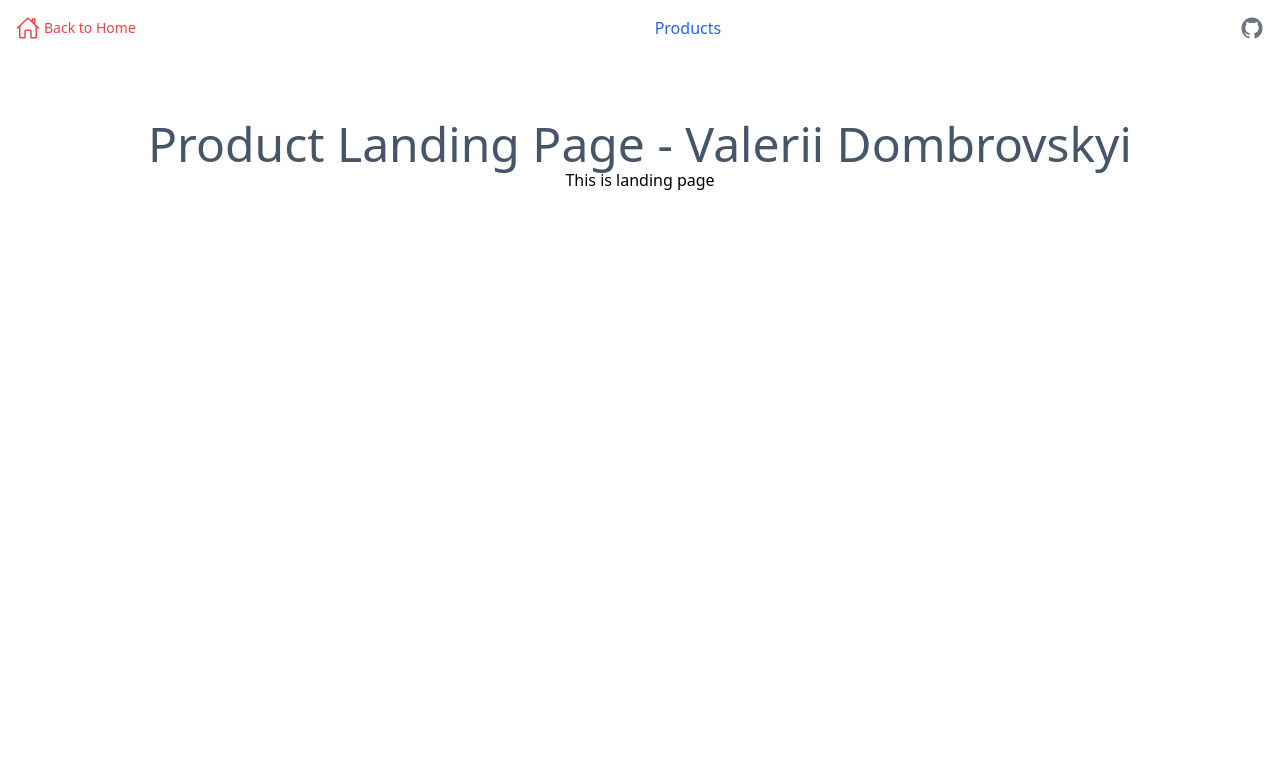
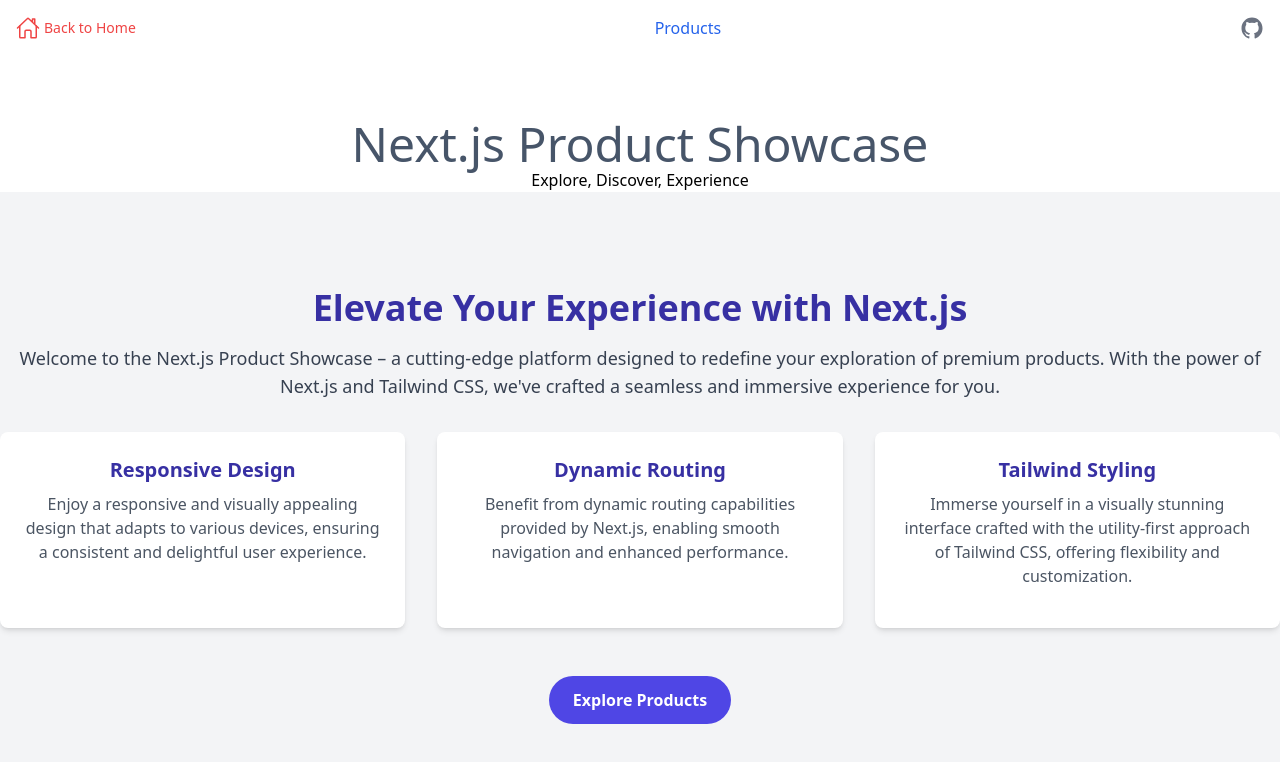
Before and after one commit to Valer11/DMIT2008FrontDevFinalProjectvalsapp, a Next.js app: page / in a window 1280 px wide. Shown: the top 762 px of the page. Built offline with nearby package versions, Linux system fonts and the light colour scheme.

Commit message:
Added more Tailwind stuff
Made my ugly website a little less ugly to demonstrate use of Tailwind beyond class examples

```diff
--- a/app/bike/[id]/page.js
+++ b/app/bike/[id]/page.js
@@ -1,7 +1,7 @@
 import { getBikes } from "@/lib/firebase/getBikes";
 import { PageHeader } from "@/components/header/PageHeader";
 import Image from "next/image";
-import { BuyNow } from "@/components/buynow/BuyNowForm";  // Import the BuyNow component
+import { BuyNow } from "@/components/buynow/BuyNowForm";
 
 async function getBike(id) {
   const payload = await getBikes();
@@ -25,34 +25,38 @@
         title={`Bike: ${bikeData.productName}`}
         tagline="example of displaying a single bike"
       />
-      <main className="min-h-screen py-24">
-        <div className="max-w-screen-lg m-auto">
-          <div className="ml-44 mb-10">
-            <aside className="md:flex bg-slate-100">
+      <main className="min-h-screen py-24 bg-gray-100">
+        <div className="max-w-screen-lg mx-auto">
+          <div className="grid grid-cols-1 md:grid-cols-2 gap-8">
+            <div className="mb-10">
+              <div className="bg-white shadow-lg rounded-md p-4">
                 <Image
                   src={`/${bikeData.productImage}`}
                   width={380}
                   height={380}
                   alt={bikeData.productName}
+                  className="object-cover w-full h-full rounded-md"
                 />
+              </div>
+            </div>
 
-              <div className="pt-6 md:p-8 text-center md:text-left space-y-4">
-                <h2 className="text-gray-600 font-semibold">
+            <div className="pt-6 md:p-8 text-center md:text-left space-y-4 bg-white shadow-md rounded-md p-4">
+              <h2 className="text-indigo-800 font-semibold text-lg mb-2">
                 Bike Name: {bikeData.productName}
               </h2>
-                <h2 className="text-gray-600 font-semibold">
+              <h2 className="text-gray-600 font-semibold mb-2">
+                Bike ID: {bikeData.uid}
+              </h2>
+              <h2 className="text-green-600 font-semibold mb-2">
                 Bike Price: {bikeData.productPrice}
               </h2>
-                <h2 className="text-gray-600 font-semibold">
+              <p className="text-gray-600 mb-2">
                 Bike Description: {bikeData.shortDescription}
-                </h2>
+              </p>
               {bikeData.priceId && (
-                  <BuyNow priceId={bikeData.priceId}>
-                    Buy Now
-                  </BuyNow>
+                <BuyNow priceId={bikeData.priceId}>Buy Now</BuyNow>
               )}
             </div>
-            </aside>
           </div>
         </div>
       </main>
--- a/app/bikes/page.js
+++ b/app/bikes/page.js
@@ -3,7 +3,6 @@
 import { PageHeader } from "@/components/header/PageHeader";
 import { getBikes } from "@/lib/firebase/getBikes";
 
-// Link element to create a dynamic route.
 function Card({
   uid,
   productName,
@@ -12,38 +11,38 @@
   productPrice,
 }) {
   return (
-    <div className="max-w-screen-lg">
-      <div className="ml-44 mb-10">
-        <aside className="md:flex bg-slate-100">
+    <div className="max-w-screen-lg bg-white shadow-lg rounded-md p-4 mx-auto mb-8">
+      <div className="md:flex md:items-center">
+        <div className="md:w-1/2 md:mr-6">
           <Image
             src={`/${productImage}`}
-            width={380}
-            height={380}
+            width={150}
+            height={150}
             alt={productName}
+            className="object-cover w-full h-full rounded-md"
           />
+        </div>
 
-          <div className="pt-6 md:p-8 text-center md:text-left space-y-4">
-            <h2 className="text-gray-600 font-semibold ">
-              Product Name: {productName}
+        <div className="md:w-1/2 mt-6 md:mt-0">
+          <h2 className="text-indigo-800 font-semibold text-lg mb-2">
+            {productName}
           </h2>
 
-            <h2 className="text-gray-600 font-semibold">
-              Product Price: {productPrice}
-            </h2>
+          <h2 className="text-gray-600 font-semibold mb-2">Bike ID: {uid}</h2>
+
+          <p className="text-gray-600 mb-2">{shortDescription}</p>
+
+          <div className="flex items-center mb-2">
+            <span className="text-gray-700 font-semibold mr-2">Price:</span>
+            <span className="text-green-600 font-bold">${productPrice}</span>
+          </div>
 
           <Link href={`/bike/[id]`} as={`/bike/${uid}`}>
-              <h2 className="text-gray-600 font-semibold">Bike ID: {uid}</h2>
-            </Link>
-
-            <h2 className="text-gray-600 font-semibold">
-              Product Description: {shortDescription}
+            <h2 className="text-blue-500 hover:underline cursor-pointer">
+              View Details
             </h2>
-
-            <Link href={`/bike/[id]`} as={`/bike/${uid}`}>
-              <h2 className="text-gray-600 font-semibold">View Details</h2>
           </Link>
         </div>
-        </aside>
       </div>
     </div>
   );
@@ -51,30 +50,20 @@
 
 async function BikesPage() {
   const payload = await getBikes();
-  const keys = Object.keys(payload);
   const values = Object.values(payload);
-  const entries = Object.entries(payload);
-  const dataLoading = true;
-
-  //  conditional rendering data loading
-  // if(dataLoading) {
-  //   return  null
-  // }
-
-  // if(!dataLoading) {
-  //   return <p>You have the data</p>
-  // }
 
   return (
     <>
       <PageHeader
         title="All Bikes Display"
-        tagline="example of displaying all items in database"
+        tagline="Example of displaying all items in the database"
       />
-      <main className=" min-h-screen py-24">
+      <main className="min-h-screen py-24 bg-gray-200">
+        <div className="grid grid-cols-1 md:grid-cols-2 lg:grid-cols-2 xl:grid-cols-2 gap-8">
           {values.map((item) => (
             <Card key={item.uid} {...item} />
           ))}
+        </div>
       </main>
     </>
   );
--- a/app/canceled/page.js
+++ b/app/canceled/page.js
@@ -4,13 +4,17 @@
 function CanceledPage() {
   return (
     <>
-      <PageHeader title="Payment Canceled" tagline="Your transaction has been canceled." />
-      <main className="min-h-screen py-24 flex flex-col items-center">
-        <p className="text-lg mb-4 text-center">
-          Your transaction has been canceled. Please try again or contact support.
+      <PageHeader
+        title="Payment Canceled"
+        tagline="Your transaction has been canceled."
+      />
+      <main className="min-h-screen py-24 flex flex-col items-center bg-red-100">
+        <p className="text-lg mb-8 text-center text-red-800">
+          Your transaction has been canceled. Please try again or contact
+          support.
         </p>
         <Link href="/bikes">
-          <button className="bg-blue-500 hover:bg-blue-700 text-white font-bold py-2 px-4 rounded">
+          <button className="bg-red-500 hover:bg-red-700 text-white font-bold py-2 px-6 rounded-full">
             Back to Products
           </button>
         </Link>
--- a/app/page.js
+++ b/app/page.js
@@ -1,9 +1,66 @@
 import { PageHeader } from "../components/header/PageHeader";
+
 export default function Home() {
   return (
     <>
-      <PageHeader title="Product Landing Page - Valerii Dombrovskyi" tagline="This is landing page"/>
-      <main className=" min-h-screen py-24"></main>
+      <PageHeader
+        title="Next.js Product Showcase"
+        tagline="Explore, Discover, Experience"
+      />
+      <main className="min-h-screen py-24 bg-gray-100">
+        <div className="container mx-auto text-center">
+          <h2 className="text-4xl font-bold text-indigo-800 mb-4">
+            Elevate Your Experience with Next.js
+          </h2>
+          <p className="text-lg text-gray-700 mb-8">
+            Welcome to the Next.js Product Showcase – a cutting-edge platform
+            designed to redefine your exploration of premium products. With the
+            power of Next.js and Tailwind CSS, we've crafted a seamless and
+            immersive experience for you.
+          </p>
+          <div className="grid grid-cols-1 md:grid-cols-2 lg:grid-cols-3 gap-8">
+            {/* Feature 1: Responsive Design */}
+            <div className="bg-white p-6 rounded-lg shadow-md transform hover:scale-105 transition-transform">
+              <h3 className="text-xl font-semibold mb-2 text-indigo-800">
+                Responsive Design
+              </h3>
+              <p className="text-gray-600 mb-4">
+                Enjoy a responsive and visually appealing design that adapts to
+                various devices, ensuring a consistent and delightful user
+                experience.
+              </p>
+            </div>
+            {/* Feature 2: Dynamic Routing */}
+            <div className="bg-white p-6 rounded-lg shadow-md transform hover:scale-105 transition-transform">
+              <h3 className="text-xl font-semibold mb-2 text-indigo-800">
+                Dynamic Routing
+              </h3>
+              <p className="text-gray-600 mb-4">
+                Benefit from dynamic routing capabilities provided by Next.js,
+                enabling smooth navigation and enhanced performance.
+              </p>
+            </div>
+            {/* Feature 3: Tailwind Styling */}
+            <div className="bg-white p-6 rounded-lg shadow-md transform hover:scale-105 transition-transform">
+              <h3 className="text-xl font-semibold mb-2 text-indigo-800">
+                Tailwind Styling
+              </h3>
+              <p className="text-gray-600 mb-4">
+                Immerse yourself in a visually stunning interface crafted with
+                the utility-first approach of Tailwind CSS, offering flexibility
+                and customization.
+              </p>
+            </div>
+          </div>
+          {/* Call-to-Action Button */}
+          <a
+            href="/bikes"
+            className="inline-block mt-12 px-6 py-3 bg-indigo-600 text-white font-bold rounded-full hover:bg-indigo-700 transition duration-300"
+          >
+            Explore Products
+          </a>
+        </div>
+      </main>
     </>
   );
 }
--- a/app/success/page.js
+++ b/app/success/page.js
@@ -4,13 +4,16 @@
 function SuccessPage() {
   return (
     <>
-      <PageHeader title="Payment Success" tagline="Thank you for your purchase!" />
-      <main className="min-h-screen py-24 flex flex-col items-center">
-        <p className="text-lg mb-4 text-center">
+      <PageHeader
+        title="Payment Success"
+        tagline="Thank you for your purchase!"
+      />
+      <main className="min-h-screen py-24 flex flex-col items-center bg-green-100">
+        <p className="text-lg mb-8 text-center text-green-800">
           Your payment was successful. Thank you for your purchase!
         </p>
         <Link href="/bikes">
-          <button className="bg-blue-500 hover:bg-blue-700 text-white font-bold py-2 px-4 rounded">
+          <button className="bg-green-500 hover:bg-green-700 text-white font-bold py-2 px-6 rounded-full">
             Back to Products
           </button>
         </Link>
--- a/components/card/BikeCard.jsx
+++ b/components/card/BikeCard.jsx
@@ -1,9 +1,9 @@
 function BikeCard({ children }) {
   return (
-    <>
-      <p> BikeCard Component</p>
+    <div className="bg-gray-200 p-4 rounded-md">
+      <p className="text-lg font-bold mb-2">BikeCard Component</p>
       {children}
-    </>
+    </div>
   );
 }
 
--- a/package.json
+++ b/package.json
@@ -17,8 +17,8 @@
     "stripe": "^14.8.0"
   },
   "devDependencies": {
-    "autoprefixer": "^10.0.1",
-    "postcss": "^8",
-    "tailwindcss": "^3.3.0"
+    "autoprefixer": "^10.4.16",
+    "postcss": "^8.4.32",
+    "tailwindcss": "^3.3.6"
   }
 }
```
Also changed, not shown: 1 other file (tests, documents, lock files or other folders). Lines whose indentation alone changed are shown as unchanged.
